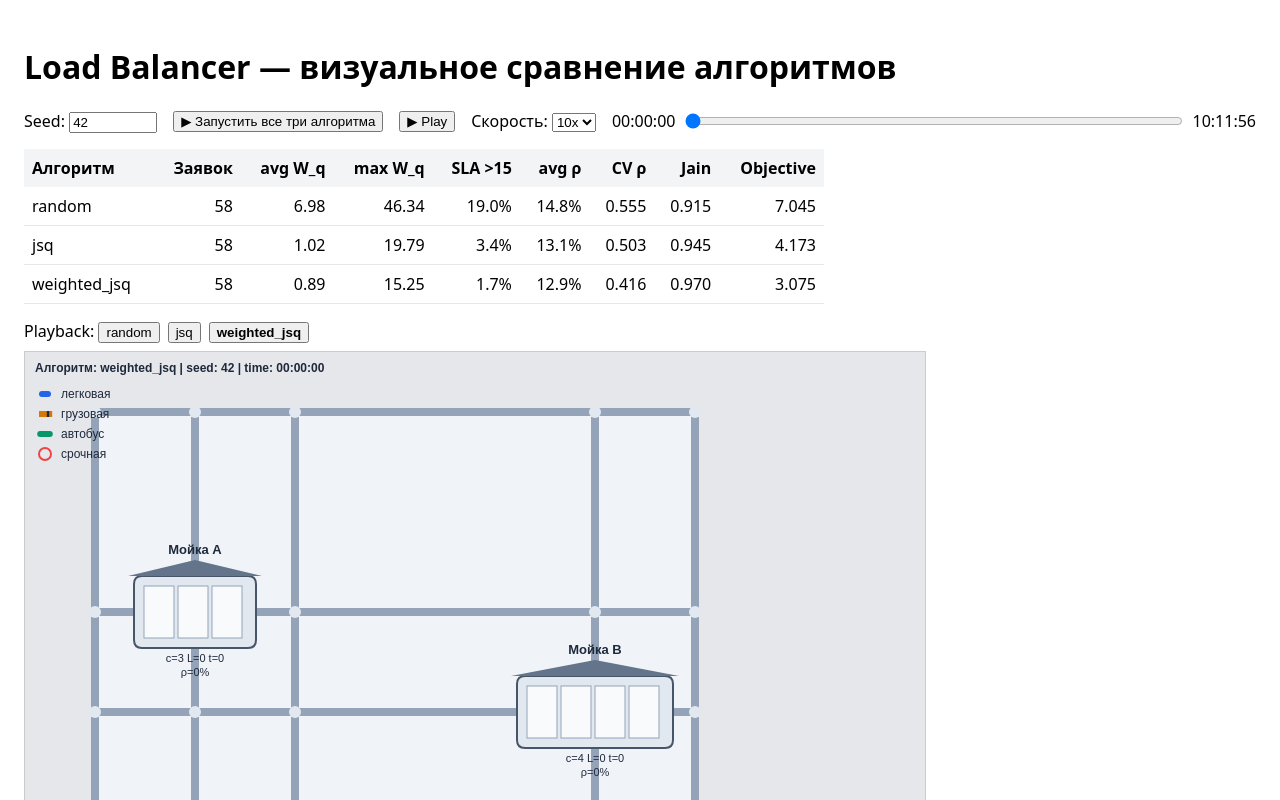
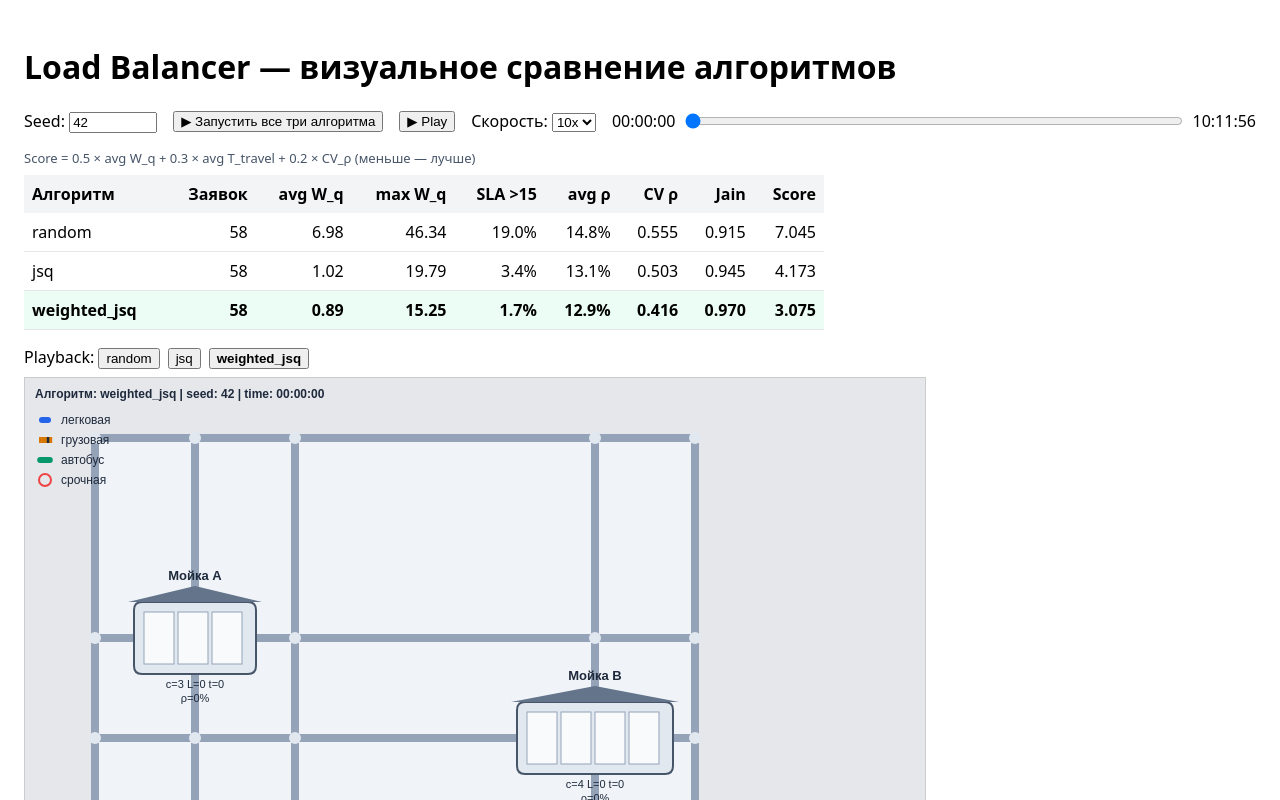
Before and after one commit to nesterenko-a/WashCarLoadBalancer, a React (Vite) app in the folder packages/simulator/: page / in a window 1280 px wide. Both pictures are taken after a click on the button "▶ Запустить все три алгоритма". Shown: the top 800 px of the page. Built offline with nearby package versions, Linux system fonts and the light colour scheme.

Commit message:
feat: столбец Score в таблице сравнения алгоритмов
- Score = 0.5*avg W_q + 0.3*avg T_travel + 0.2*CV_ρ
- лучший алгоритм выделен зелёным фоном
- подсказка формулы над таблицей

```diff
--- a/packages/simulator/src/App.tsx
+++ b/packages/simulator/src/App.tsx
@@ -81,10 +81,6 @@ function run(seed: number, algorithm: string): SimulationResult {
     { washes: WASHES, config, arrivals: createArrivals(seed), recordSnapshots: true },
     (washes, cfg, rng) => new Dispatcher(washes, cfg, createAlgorithm(cfg.algorithm)),
   );
-}
-
-function objective(m: SimulationResult['metrics']): number {
-  return 0.5 * m.avgWaitMin + 0.3 * m.avgTravelMin + 0.2 * m.cvRho;
 }
 
 function formatTime(min: number): string {
@@ -257,7 +253,20 @@ function ControlBar({
 }
 
 function ComparisonTable({ results }: { results: Record<AlgoName, SimulationResult> }) {
+  const scores = useMemo(() => {
+    const map: Record<AlgoName, number> = {} as Record<AlgoName, number>;
+    for (const algo of ALGORITHMS) map[algo] = score(results[algo].metrics);
+    return map;
+  }, [results]);
+  const bestAlgo = useMemo(() => {
+    return ALGORITHMS.reduce((best, algo) => (scores[algo] < scores[best] ? algo : best));
+  }, [scores]);
+
   return (
+    <div>
+      <p style={{ margin: '8px 0', fontSize: 13, color: '#475569' }}>
+        Score = 0.5 × avg W_q + 0.3 × avg T_travel + 0.2 × CV_ρ (меньше — лучше)
+      </p>
       <table style={{ borderCollapse: 'collapse', width: '100%', maxWidth: 800 }}>
         <thead>
           <tr style={{ background: '#f3f4f6' }}>
@@ -269,14 +278,15 @@ function ComparisonTable({ results }: { results: Record<AlgoName, SimulationResu
             <th style={{ textAlign: 'right', padding: 8 }}>avg ρ</th>
             <th style={{ textAlign: 'right', padding: 8 }}>CV ρ</th>
             <th style={{ textAlign: 'right', padding: 8 }}>Jain</th>
-          <th style={{ textAlign: 'right', padding: 8 }}>Objective</th>
+            <th style={{ textAlign: 'right', padding: 8 }}>Score</th>
           </tr>
         </thead>
         <tbody>
           {ALGORITHMS.map(algo => {
             const m = results[algo].metrics;
+            const isBest = algo === bestAlgo;
             return (
-            <tr key={algo} style={{ borderBottom: '1px solid #e5e7eb' }}>
+              <tr key={algo} style={{ borderBottom: '1px solid #e5e7eb', fontWeight: isBest ? 'bold' : 'normal', background: isBest ? '#ecfdf5' : undefined }}>
                 <td style={{ padding: 8 }}>{algo}</td>
                 <td style={{ textAlign: 'right', padding: 8 }}>{m.totalRequests}</td>
                 <td style={{ textAlign: 'right', padding: 8 }}>{m.avgWaitMin.toFixed(2)}</td>
@@ -285,13 +295,18 @@ function ComparisonTable({ results }: { results: Record<AlgoName, SimulationResu
                 <td style={{ textAlign: 'right', padding: 8 }}>{(m.avgRho * 100).toFixed(1)}%</td>
                 <td style={{ textAlign: 'right', padding: 8 }}>{m.cvRho.toFixed(3)}</td>
                 <td style={{ textAlign: 'right', padding: 8 }}>{m.jainFairness.toFixed(3)}</td>
-              <td style={{ textAlign: 'right', padding: 8 }}>{objective(m).toFixed(3)}</td>
+                <td style={{ textAlign: 'right', padding: 8 }}>{scores[algo].toFixed(3)}</td>
               </tr>
             );
           })}
         </tbody>
       </table>
+    </div>
   );
+}
+
+function score(m: SimulationResult['metrics']): number {
+  return 0.5 * m.avgWaitMin + 0.3 * m.avgTravelMin + 0.2 * m.cvRho;
 }
 
 function MetricsPanel({ result, currentTime }: { result: SimulationResult; currentTime: number }) {
```
Lines whose indentation alone changed are shown as unchanged.
